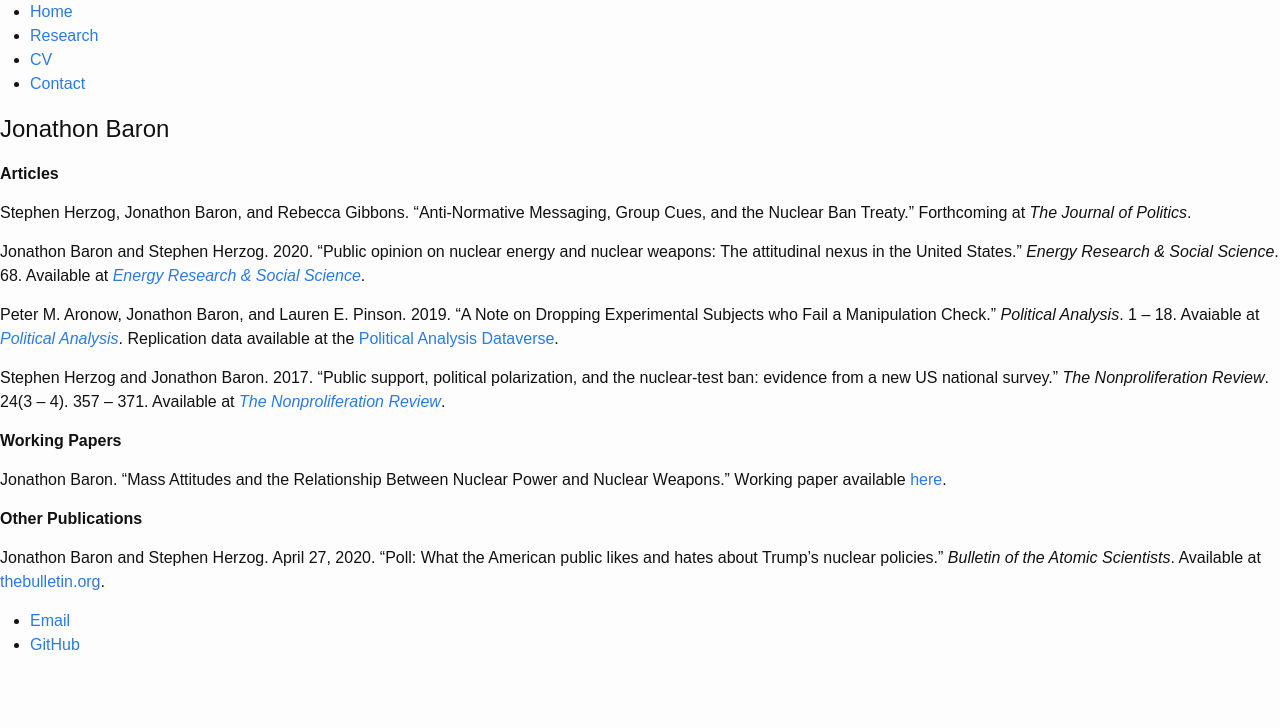
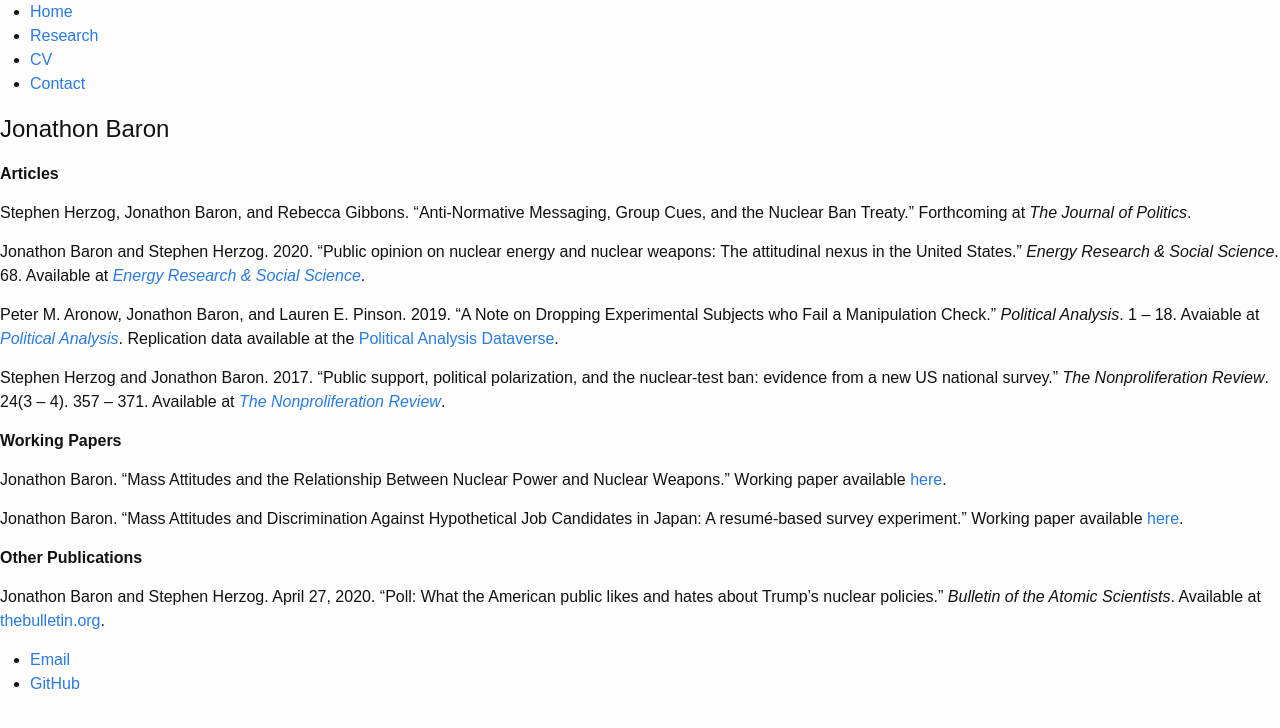
Before and after one commit to jonathonbaron/jonathonbaron.github.io, a Jekyll site: the page built from research/index.md, in a window 1280 px wide. Shown: the top 728 px of the page. Built offline with Jekyll 4.4.1, drawn with Linux system fonts in a browser that asks for light colours.

Commit message:
Update index.md

```diff
--- a/research/index.md
+++ b/research/index.md
@@ -20,6 +20,9 @@ Stephen Herzog and Jonathon Baron. 2017. "Public support, political polarization
 
 Jonathon Baron. "Mass Attitudes and the Relationship Between Nuclear Power and Nuclear Weapons." Working paper available [here](baron_mass_attitudes.pdf).
 
+Jonathon Baron. "Mass Attitudes and Discrimination Against Hypothetical Job Candidates in Japan: A resumé-based
+survey experiment." Working paper available [here](baron_rirekisho.pdf).
+
 **Other Publications**
 
 Jonathon Baron and Stephen Herzog. April 27, 2020. "Poll: What the American public likes and hates about Trump's nuclear policies." *Bulletin of the Atomic Scientists*. Available at [thebulletin.org](https://thebulletin.org/2020/04/poll-what-the-american-public-likes-and-hates-about-trumps-nuclear-policies/).
```
